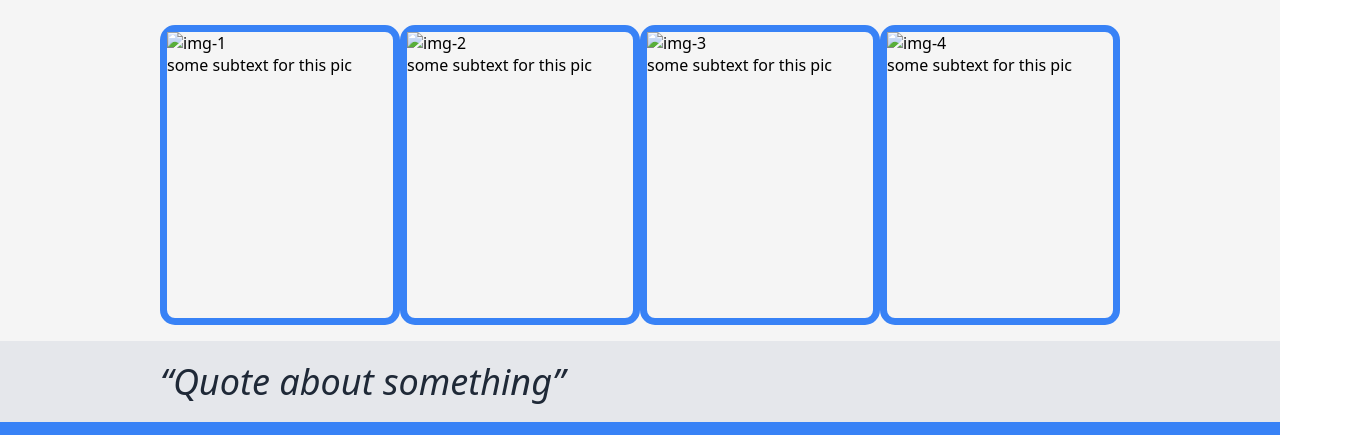
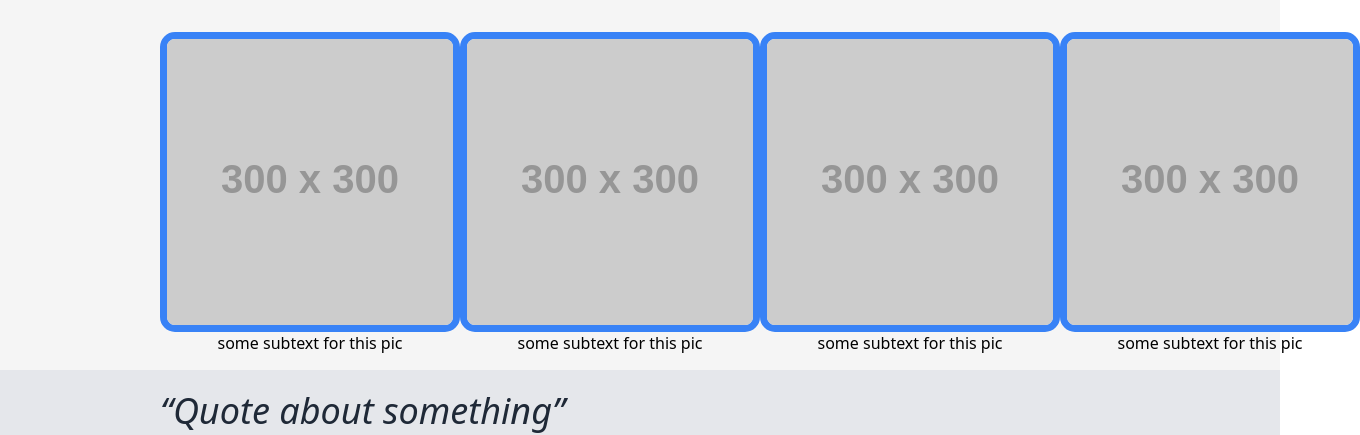
Before and after one commit to blissfulEase/landing_page, a plain HTML site: page index.html in a window 1280 px wide. Shown: the part 396-831 px from the top of the page, 1360 px wide, since content can reach past the window. Drawn offline with Linux system fonts and the light colour scheme; placeholder pictures from the web are drawn by us.

Commit message:
fix: Add placeholders and change html file
Correct the html img element width and height
and the selectors in the CSS file

```diff
--- a/css/style.css
+++ b/css/style.css
@@ -78,7 +78,7 @@ h2 {
   font-size: 36px;
   font-weight: bolder;
   color: #1f2937;
-  margin-bottom: 28px;
+  margin-bottom: 35px;
 }
 
 .info-section {
@@ -87,12 +87,18 @@ h2 {
   padding: 1rem 10rem;
 }
 
-.img {
+figcaption {
+  text-align: center;
+}
+
+.img-section {
   display: flex;
   justify-content: space-evenly;
 }
 
-figure {
+.img-section img {
+  display: block;
+  margin: 0;
   border: 7px solid #3882f6;
   border-radius: 15px;
   width: 300px;
--- a/index.html
+++ b/index.html
@@ -21,7 +21,11 @@
       <div class="hero-section">
         <div class="title">
           <h1 class="hero">Greatest Page Ever</h1>
-          <p class="hero-secondary-text">Lorem ipsum dolor sit amet consectetur adipisicing elit. Corrupti nesciunt itaque sapiente illum molestias, dicta reprehenderit blanditiis vero.</p>
+          <p class="hero-secondary-text">
+            Lorem ipsum dolor sit amet consectetur adipisicing elit. Corrupti
+            nesciunt itaque sapiente illum molestias, dicta reprehenderit
+            blanditiis vero.
+          </p>
           <button class="button">Sign Up</button>
         </div>
         <div class="image">
@@ -31,31 +35,30 @@
             width="500"
             height="225"
           />
-
         </div>
       </div>
 
       <div class="info-section">
         <h2>Random Info</h2>
 
-        <div class="img">
+        <div class="img-section">
           <figure>
-            <img src="" alt="img-1" width="200" height="200" />
+            <img src="https://placehold.co/300x300" alt="img-1" width="300" height="300" />
             <figcaption>some subtext for this pic</figcaption>
           </figure>
 
           <figure>
-            <img src="" alt="img-2" width="200" height="200" />
+            <img src="https://placehold.co/300x300" alt="img-2" width="300" height="300" />
             <figcaption>some subtext for this pic</figcaption>
           </figure>
 
           <figure>
-            <img src="" alt="img-3" width="200" height="200" />
+            <img src="https://placehold.co/300x300" alt="img-3" width="300" height="300" />
             <figcaption>some subtext for this pic</figcaption>
           </figure>
 
           <figure>
-            <img src="" alt="img-4" width="200" height="200" />
+            <img src="https://placehold.co/300x300" alt="img-4" width="300" height="300" />
             <figcaption>some subtext for this pic</figcaption>
           </figure>
         </div>
```
Lines whose indentation alone changed are shown as unchanged.
